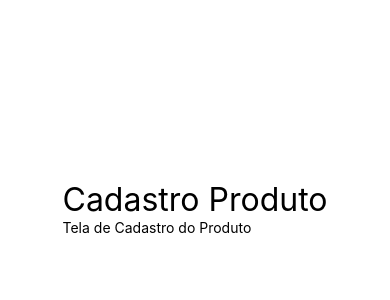
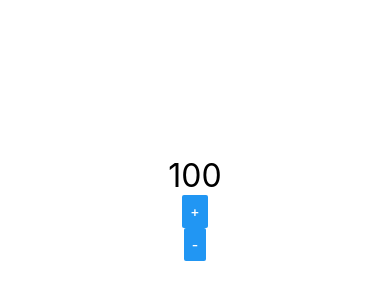
Before and after one commit to mateusdearaujo/react-native-project, a React Native app: screen / in a window 390 px wide. Shown: the part 214-514 px from the top of the page. Built offline with nearby package versions, Linux system fonts and the light colour scheme.

Commit message:
feat: creating Contador component

```diff
--- a/src/App.js
+++ b/src/App.js
@@ -4,11 +4,15 @@
 // import { Comp, Comp1, Comp2 } from './components/Multi'
 // import MinMax from './components/MinMax'
 // import Aleatorio from './components/Aleatorio'
-import Titulo from './components/Titulo'
+// import Titulo from './components/Titulo'
+// import Botao from './components/Botao'
+import Contador from './components/Contador'
 
 export default () => (
     <View style={style.App}>
-        <Titulo principal="Cadastro Produto" secundario="Tela de Cadastro do Produto"/>
+        <Contador inicial={100} passo={13}/>
+        {/*<Botao/>*/}
+        {/*<Titulo principal="Cadastro Produto" secundario="Tela de Cadastro do Produto"/>*/}
         {/*<Aleatorio min={1} max={60}/>*/}
         {/*<MinMax min="3" max="20"/>*/}
         {/*<Primeiro/>*/}
--- a/src/components/Contador.js
+++ b/src/components/Contador.js
@@ -0,0 +1,20 @@
+import React, { useState } from 'react'
+import { Text, Button } from 'react-native'
+import Estilo from './estilo'
+
+export default (props) => {
+    // let numero = props.inicial
+
+    const [ numero, setNumero ] = useState(props.inicial)
+
+    const inc = () => setNumero(numero + props.passo)
+    const dec = () => setNumero(numero - props.passo)
+
+    return (
+        <>
+            <Text style={Estilo.fontG}>{numero}</Text>
+            <Button title='+' onPress={inc}/>
+            <Button title='-' onPress={dec}/>
+        </>
+    )
+}
```
